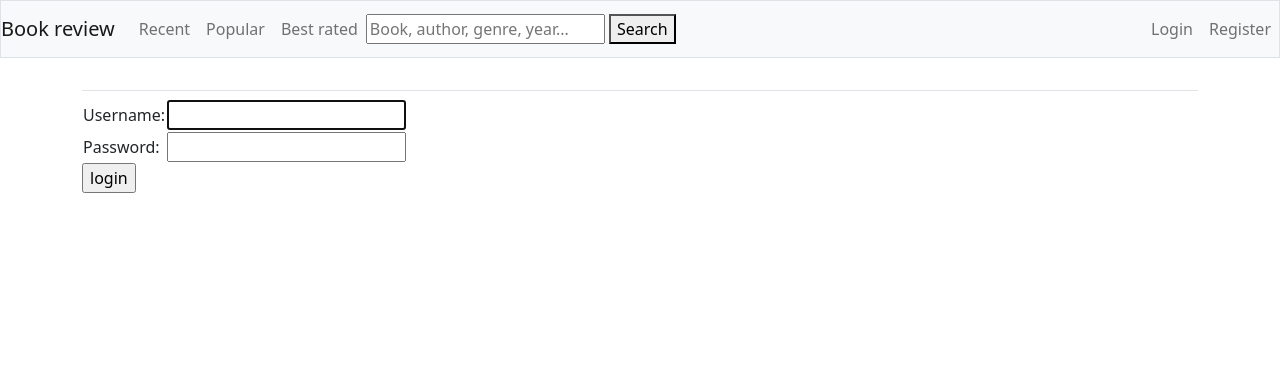
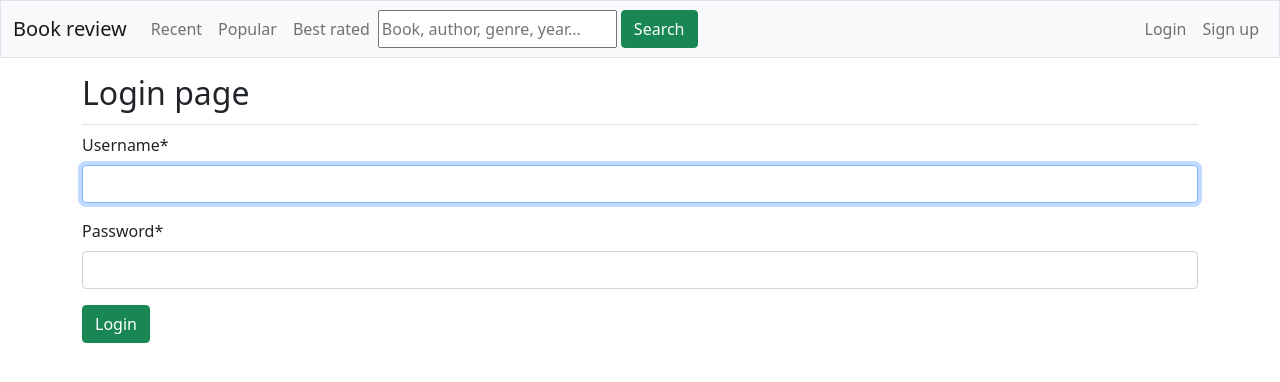
Before and after one commit to AndyAnderson91/book-review, a Django app: page /login/ in a window 1280 px wide. Shown: the top 382 px of the page. Run offline with Django 3.2, Linux system fonts and the light colour scheme; some libraries are stand-ins or nearby versions.

Commit message:
Styled login and register pages

```diff
--- a/br/templates/br/base.html
+++ b/br/templates/br/base.html
@@ -6,56 +6,59 @@
         <meta name="viewpoer" content="width=device-width, initial-scale=1, shrink-to-fit=no">
         <title>Book review</title>
         {% load static %}
+        {% load crispy_forms_tags %}
         <link href="{% static 'bootstrap/css/bootstrap.min.css' %}" rel="stylesheet">
         <script src="{% static 'bootstrap/js/bootstrap.min.js' %}"></script>
     </head>
     <body>
-        <nav class="navbar navbar-expand-md navbar-light bg-light mb-4 border">
+        <nav class="navbar navbar-expand-lg navbar-light bg-light mb-3 border">
+            <div class="container-fluid">
                 <a class="navbar-brand" href="{% url 'br:index' %}">Book review</a>
-            <button class="navbar-toggler" type="button" data-toggle="collapse" data-target="#navbarCollapse" aria-controls="navbarCollapse" aria-expanded="false" aria-label="Toggle navigation">
+                <button class="navbar-toggler" type="button" data-bs-toggle="collapse" data-bs-target="#navbarSupportedContent" aria-controls="navbarSupportedContent" aria-expanded="false" aria-label="Toggle navigation">
                     <span class="navbar-toggler-icon"></span>
                 </button>
-            <div class="collapse navbar-collapse" id="navbarCollapse">
+                <div class="collapse navbar-collapse" id="navbarSupportedContent">
                     <ul class="navbar-nav">
                         <li class="nav-item">
-                        <a class="nav-link" href="{% url 'br:books_list' sort_type='recent' %}">Recent</a>
+                            <a class="nav-link text-nowrap" href="{% url 'br:books_list' sort_type='recent' %}">Recent</a>
                         </li>
                         <li class="nav-item">
-                        <a class="nav-link" href="{% url 'br:books_list' sort_type='popular' %}">Popular</a>
+                            <a class="nav-link text-nowrap" href="{% url 'br:books_list' sort_type='popular' %}">Popular</a>
                         </li>
                         <li class="nav-item">
-                        <a class="nav-link" href="{% url 'br:books_list' sort_type='best_rated' %}">Best rated</a>
+                            <a class="nav-link text-nowrap" href="{% url 'br:books_list' sort_type='best_rated' %}">Best rated</a>
                         </li>
                     </ul>
 
-                <form method="get" action="{% url 'br:search' %}">
+                    <form class="d-flex" method="get" action="{% url 'br:search' %}">
                         {{ search_form }}
                         <input type="hidden" name="category" value="any">
-                    <button>Search</button>
+                        <button class="btn btn-success ms-1" type="submit">Search</button>
                     </form>
 
                     <ul class="navbar-nav ms-auto">
                         {% if user.is_authenticated %}
                             <li class="nav-item">
-                            <a class="nav-link" href="{% url 'br:my_reviews' %}">Hello, {{user.username|title}}!</a>
+                                <a class="nav-link text-nowrap" href="{% url 'br:my_reviews' %}">Hello, {{user.username|title}}!</a>
                             </li>
                             <li class="nav-item">
-                            <a class="nav-link" href="{% url 'users:logout' %}{% if request.path != '/my_reviews/' %}?next={{request.path}}{% if request.GET.urlencode %}?{{request.GET.urlencode|urlencode}}{% endif %}{% endif %}">Logout</a>
+                                <a class="nav-link text-nowrap" href="{% url 'users:logout' %}{% if request.path != '/my_reviews/' %}?next={{request.path}}{% if request.GET.urlencode %}?{{request.GET.urlencode|urlencode}}{% endif %}{% endif %}">Logout</a>
                             </li>
                         {% else %}
                             <li class="nav-item">
-                            <a class="nav-link" href="{% url 'users:login' %}?next={{request.path}}{% if request.GET.urlencode %}?{{request.GET.urlencode|urlencode}}{% endif %}">Login</a>
+                                <a class="nav-link text-nowrap" href="{% url 'users:login' %}?next={{request.path}}{% if request.GET.urlencode %}?{{request.GET.urlencode|urlencode}}{% endif %}">Login</a>
                             </li>
                             <li class="nav-item">
-                            <a class="nav-link" href="{% url 'users:register' %}?next={{request.path}}{% if request.GET.urlencode %}?{{request.GET.urlencode|urlencode}}{% endif %}">Register</a>
+                                <a class="nav-link text-nowrap" href="{% url 'users:register' %}?next={{request.path}}{% if request.GET.urlencode %}?{{request.GET.urlencode|urlencode}}{% endif %}">Sign up</a>
                             </li>
                         {% endif %}
                     </ul>
                 </div>
+            </div>
         </nav>
 
         <main role="main" class="container">
-            <div class="pb-2 mb-2 border-bottom">
+            <div class="pb-1 mb-2 border-bottom">
                 {% block page_header %}{% endblock page_header %}
             </div>
             <div>
--- a/users/templates/registration/login.html
+++ b/users/templates/registration/login.html
@@ -1,26 +1,14 @@
 {% extends "br/base.html" %}
 
+{% block page_header %}
+    <h2>Login page</h2>
+{% endblock page_header %}
+
 {% block content %}
-{% if form.errors %}
-<p>Invalid username or password. Please try again.</p>
-{% endif %}
-
-<form method="post">
-{% csrf_token %}
-<table>
-<tr>
-    <td>{{ form.username.label_tag }}</td>
-    <td>{{ form.username }}</td>
-</tr>
-<tr>
-    <td>{{ form.password.label_tag }}</td>
-    <td>{{ form.password }}</td>
-</tr>
-</table>
-<input type="submit" value="login">
-</form>
-
-{# Assumes you setup the password_reset view in your URLconf #}
-{#<p><a href="{% url 'password_reset' %}">Lost password?</a></p>#}
-
-{% endblock %}
+    {% load crispy_forms_tags %}
+    <form method="post">
+        {% csrf_token %}
+        {{ form|crispy}}
+        <button class="btn btn-success" type="submit">Login</button>
+    </form>
+{% endblock content %}
```
Also changed, not shown: mysite/settings.py (+8 -1 lines), users/templates/registration/register.html (+10 -11 lines). Lines whose indentation alone changed are shown as unchanged.
